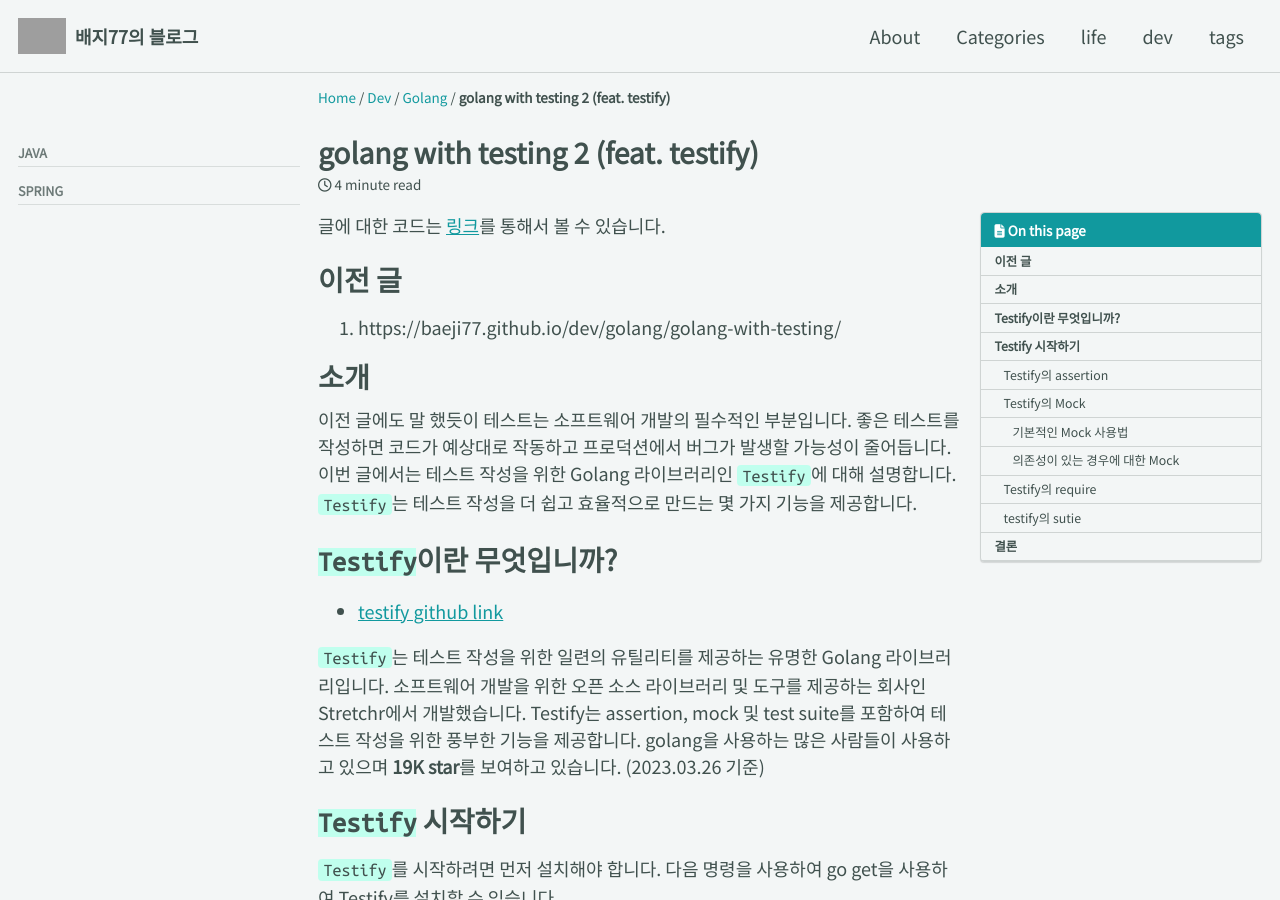
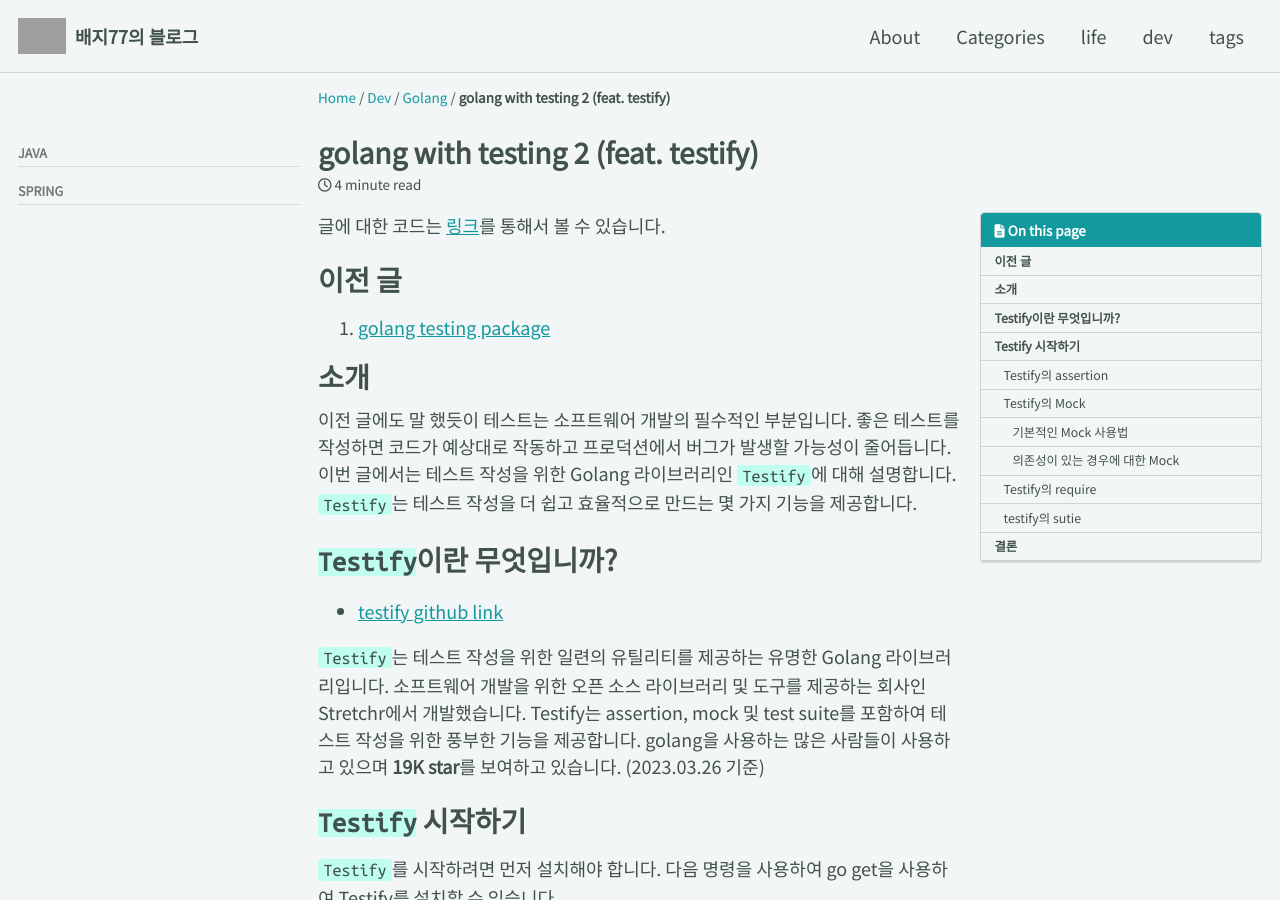
Before and after one commit to BaeJi77/BaeJi77.github.io, a Jekyll site: the page built from _posts/dev/golang/2023-03-26-golang-with-testing-2.md, in a window 1280 px wide and 900 px high. Built offline with Jekyll 4.4.1, drawn with Linux system fonts in a browser that asks for light colours; cached includes are drawn as plain includes; nearby versions of some CDN libraries; comment, search, counter and statistics services are not loaded; grey boxes are pictures that could not be loaded.

Commit message:
2023-03-26 golang with testify

```diff
--- a/_posts/dev/golang/2023-03-26-golang-with-testing-2.md
+++ b/_posts/dev/golang/2023-03-26-golang-with-testing-2.md
@@ -16,7 +16,7 @@ tags:
 글에 대한 코드는 [링크](https://github.com/BaeJi77/golang-testing)를 통해서 볼 수 있습니다.
 
 # 이전 글
-1. https://baeji77.github.io/dev/golang/golang-with-testing/
+1. [golang testing package](https://baeji77.github.io/dev/golang/golang-with-testing/)
 
 # 소개
 
```
